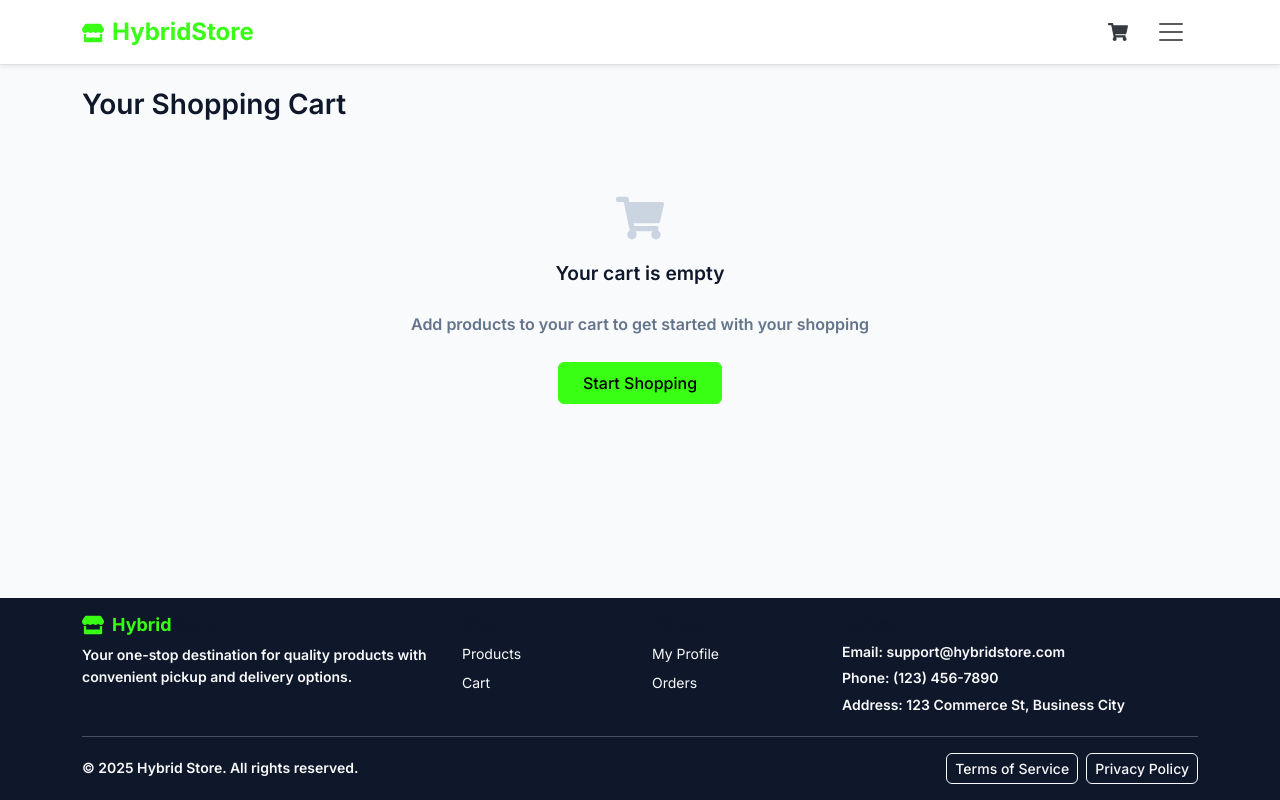
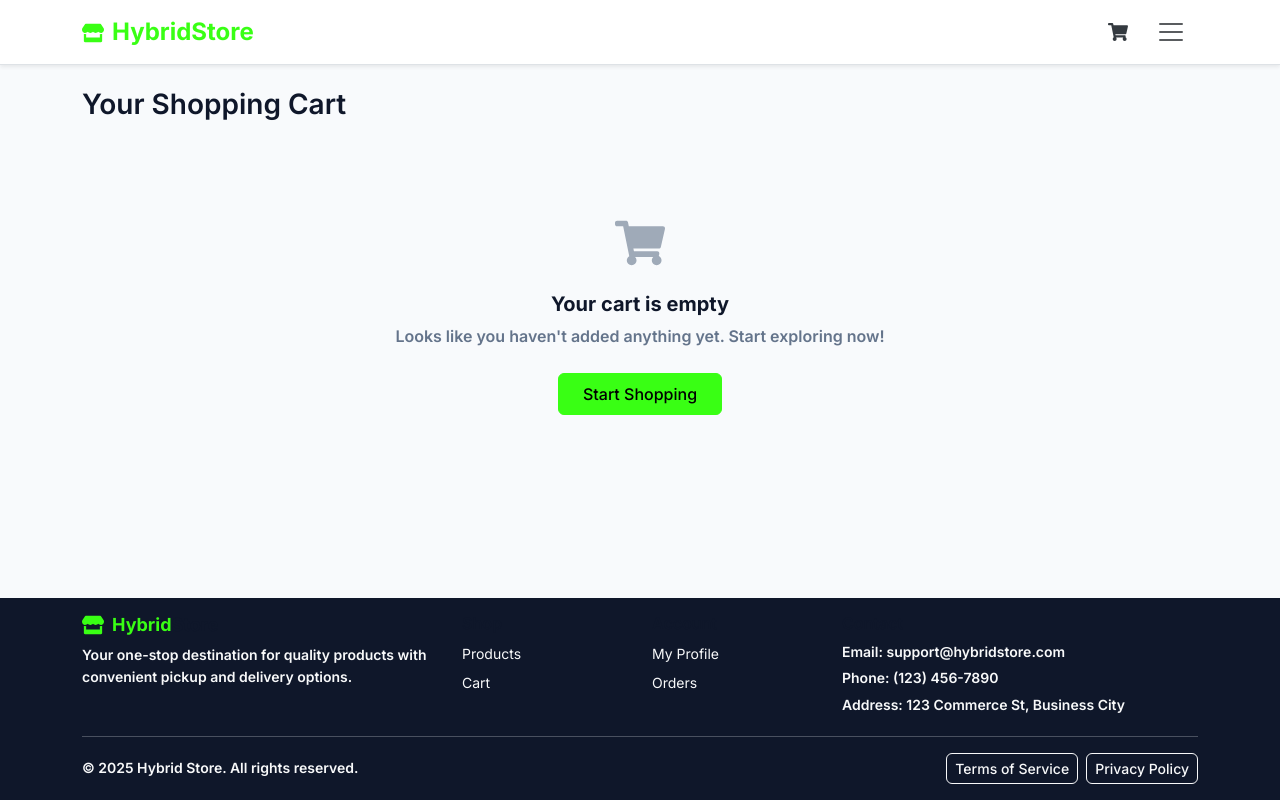
Before and after one commit to AstralJugs69/E-commy2, a React (Vite) app in the folder packages/customer-frontend/: page /cart in a window 1280 px wide. Built offline with nearby package versions, Linux system fonts and the light colour scheme.

Commit message:
feat(customer-fe): Create and implement reusable EmptyState component

```diff
--- /dev/null
+++ b/packages/customer-frontend/src/components/EmptyState.tsx
@@ -0,0 +1,28 @@
+import React, { ReactNode } from 'react';
+import { Container, Row, Col } from 'react-bootstrap';
+
+interface EmptyStateProps {
+  icon: ReactNode;
+  title: string;
+  message: string;
+  actionButton?: ReactNode;
+}
+
+const EmptyState: React.FC<EmptyStateProps> = ({ icon, title, message, actionButton }) => {
+  return (
+    <Container className="py-5 my-5">
+      <Row className="justify-content-center">
+        <Col xs={12} md={8} lg={6} className="text-center">
+          <div className="empty-state-icon mb-4">
+            {React.cloneElement(icon as React.ReactElement, { size: 50, className: 'text-muted' })}
+          </div>
+          <h4 className="fw-bold mb-2">{title}</h4>
+          <p className="text-muted mb-4">{message}</p>
+          {actionButton && <div className="mt-2">{actionButton}</div>}
+        </Col>
+      </Row>
+    </Container>
+  );
+};
+
+export default EmptyState;
--- a/packages/customer-frontend/src/index.css
+++ b/packages/customer-frontend/src/index.css
@@ -698,9 +698,20 @@ th {
 }
 
 .empty-state-icon {
-  font-size: 3rem;
-  margin-bottom: 1rem;
+  font-size: 3.5rem;
   color: var(--neutral-300);
+  margin-bottom: 1.5rem;
+  display: flex;
+  justify-content: center;
+}
+
+.empty-state-icon svg {
+  filter: opacity(0.6);
+  transition: transform 0.2s ease;
+}
+
+.empty-state-icon:hover svg {
+  transform: scale(1.1);
 }
 
 .empty-state-text {
--- a/packages/customer-frontend/src/pages/CartPage.tsx
+++ b/packages/customer-frontend/src/pages/CartPage.tsx
@@ -2,6 +2,7 @@ import { Container, Row, Col, Table, Button, Alert, Card, Form, Image } from 're
 import { Link, useNavigate } from 'react-router-dom';
 import { useCart } from '../context/CartContext';
 import { FaTrash, FaShoppingCart } from 'react-icons/fa';
+import EmptyState from '../components/EmptyState';
 
 const API_BASE_URL = import.meta.env.VITE_API_BASE_URL || 'http://localhost:3001/api';
 
@@ -26,14 +27,12 @@ const CartPage = () => {
       <h2 className="mb-4">Your Shopping Cart</h2>
 
       {cartIsEmpty ? (
-        <div className="empty-state">
-          <FaShoppingCart className="empty-state-icon" />
-          <p className="empty-state-text">Your cart is empty</p>
-          <p className="mb-4 text-muted">Add products to your cart to get started with your shopping</p>
-          <Link to="/" className="btn btn-primary px-4">
-            Start Shopping
-          </Link>
-        </div>
+        <EmptyState
+          icon={<FaShoppingCart />}
+          title="Your cart is empty"
+          message="Looks like you haven't added anything yet. Start exploring now!"
+          actionButton={<Link to="/" className="btn btn-primary px-4">Start Shopping</Link>}
+        />
       ) : (
         <>
           {/* Desktop/Tablet Cart Table - Hidden on small screens */}
--- a/packages/customer-frontend/src/pages/OrderHistoryPage.tsx
+++ b/packages/customer-frontend/src/pages/OrderHistoryPage.tsx
@@ -6,6 +6,7 @@ import { useAuth } from '../context/AuthContext';
 import { FaList, FaShoppingBag, FaRegClock } from 'react-icons/fa';
 import api from '../utils/api';
 import { formatDateTime, formatCurrency, getStatusBadgeVariant } from '../utils/formatters';
+import EmptyState from '../components/EmptyState';
 
 interface UserOrder {
   id: number;
@@ -96,14 +97,12 @@ const OrderHistoryPage = () => {
       {!error && (
         <>
           {orders.length === 0 ? (
-            <div className="empty-state">
-              <FaList className="empty-state-icon" />
-              <p className="empty-state-text">No Orders Yet</p>
-              <p className="mb-4 text-muted">You haven't placed any orders yet. Start shopping to see your order history here.</p>
-              <Link to="/" className="btn btn-primary px-4">
-                Start Shopping
-              </Link>
-            </div>
+            <EmptyState
+              icon={<FaList />}
+              title="No Orders Yet"
+              message="You haven't placed any orders yet. Start shopping to see your order history here."
+              actionButton={<Link to="/" className="btn btn-primary px-4">Start Shopping</Link>}
+            />
           ) : (
             <>
               {orders.map((order) => (
--- a/packages/customer-frontend/src/pages/WishlistPage.tsx
+++ b/packages/customer-frontend/src/pages/WishlistPage.tsx
@@ -5,6 +5,7 @@ import { FaHeart, FaTrash, FaChevronLeft, FaRegHeart, FaStar, FaStarHalfAlt, FaR
 import { useWishlist } from '../context/WishlistContext';
 import { toast } from 'react-hot-toast';
 import { formatCurrency } from '../utils/formatters';
+import EmptyState from '../components/EmptyState';
 
 // Define Product interface if not imported
 interface Product {
@@ -80,14 +81,12 @@ const WishlistPage: React.FC = () => {
       ) : error ? (
         <Alert variant="danger">{error}</Alert>
       ) : wishlistItems.length === 0 ? (
-        <div className="text-center my-5">
-          <Alert variant="info">
-            Your wishlist is empty. Browse our products and add items to your wishlist!
-          </Alert>
-          <Link to="/">
-            <Button variant="primary" className="mt-3">Browse Products</Button>
-          </Link>
-        </div>
+        <EmptyState
+          icon={<FaRegHeart />}
+          title="Your Wishlist is Empty"
+          message="Browse our products and add items you love to your wishlist!"
+          actionButton={<Link to="/" className="btn btn-primary px-4">Browse Products</Link>}
+        />
       ) : (
         <>
           <p className="text-muted mb-4">{wishlistItems.length} {wishlistItems.length === 1 ? 'item' : 'items'} in your wishlist</p>
```
